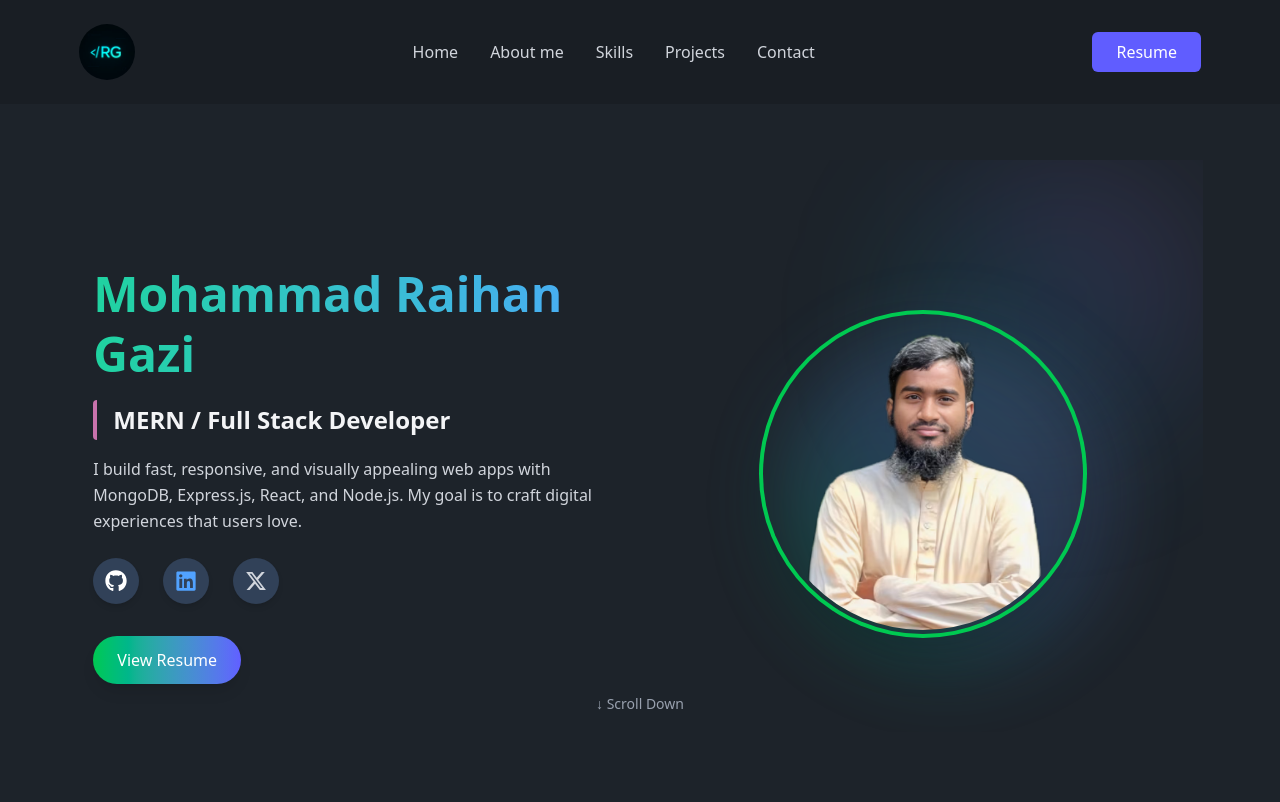
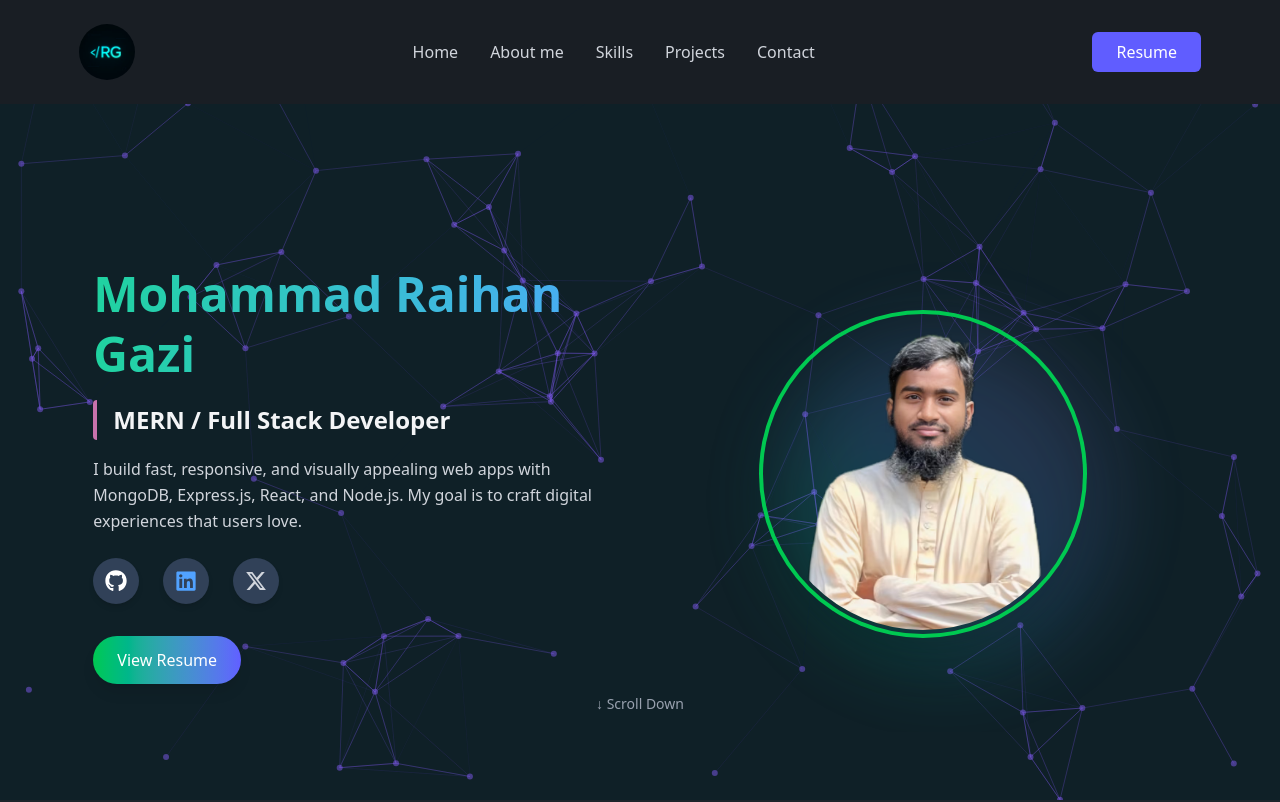
Before and after one commit to gaziraihan1/my-portfolio, a React (Vite) app: page / in a window 1280 px wide. Shown: the top 802 px of the page. Built offline with nearby package versions, Linux system fonts and the light colour scheme.

Commit message:
particles added

```diff
--- a/package.json
+++ b/package.json
@@ -13,6 +13,7 @@
     "@emailjs/browser": "^4.4.1",
     "@tailwindcss/vite": "^4.1.11",
     "@tsparticles/react": "^3.0.0",
+    "@tsparticles/slim": "^3.9.1",
     "daisyui": "^5.0.43",
     "framer-motion": "^12.19.2",
     "react": "^19.1.0",
--- a/src/Components/About/About.jsx
+++ b/src/Components/About/About.jsx
@@ -3,7 +3,7 @@ import { motion } from "framer-motion";
 
 const About = () => {
   return (
-    <section className="mt-16 md:mt-20 lg:mt-28 mx-auto px-6">
+    <section className="mt-8 md:mt-14 lg:mt-20 2xl:mt-28 mx-auto px-6">
       <motion.h1
         className="text-center text-3xl font-bold text-white mb-10"
         initial={{ opacity: 0, y: -30 }}
--- /dev/null
+++ b/src/Components/BackgroundAnimation/BackgroundAnimation.jsx
@@ -0,0 +1,40 @@
+
+import { useEffect, useState } from "react";
+import Particles, { initParticlesEngine } from "@tsparticles/react";
+import { loadSlim } from "@tsparticles/slim";
+
+const BackgroundAnimation = () => {
+  const [init, setInit] = useState(false);
+
+  useEffect(() => {
+    initParticlesEngine(async (engine) => {
+      await loadSlim(engine);
+    }).then(() => {
+      setInit(true);
+    });
+  }, []);
+
+  if (!init) return null;
+
+  return (
+    <Particles
+      id="tsparticles"
+       options={{
+  background: { color: "#0f2027" },
+  fpsLimit: 60,
+  particles: {
+    number: { value: 100 },
+    color: { value: "#7f5af0" },
+    shape: { type: "circle" },
+    opacity: { value: 0.5 },
+    size: { value: 3 },
+    links: { enable: true, color: "#7f5af0", distance: 150, opacity: 0.4 },
+    move: { enable: true, speed: 1 },
+  },
+}}
+      className="absolute inset-0 -z-10"
+    />
+  );
+};
+
+export default BackgroundAnimation;
--- a/src/Components/Banner/Bannner.jsx
+++ b/src/Components/Banner/Bannner.jsx
@@ -5,7 +5,7 @@ import { FaXTwitter, FaGithub, FaLinkedin } from "react-icons/fa6";
 const Banner = () => {
   return (
     <section className="mt-6 md:mt-10 lg:mt-14 2xl:mt-18 relative overflow-hidden mx-6 md:mx-4 lg:mx-6 px-4">
-      <div className="absolute top-0 right-0 w-[300px] h-[300px] rounded-full bg-gradient-to-tr from-green-400/20 via-blue-500/10 to-purple-400/20 blur-3xl pointer-events-none"></div>
+      <div className="absolute top-0 right-0 w-[300px] h-[300px] rounded-full pointer-events-none"></div>
 
       <div
         className="
--- a/src/Components/Projects/Projects.jsx
+++ b/src/Components/Projects/Projects.jsx
@@ -3,6 +3,7 @@ import { motion } from "framer-motion";
 import projects from "../../assets/projects.json";
 import * as SiIcons from "react-icons/si";
 import { Link } from "react-router";
+import { FaExternalLinkAlt, FaGithub } from "react-icons/fa";
 
 const Projects = () => {
   return (
@@ -12,8 +13,10 @@ const Projects = () => {
         </h1>
       <div className="mt-8 md:mt-6 lg:mt-10 grid gap-8 sm:grid-cols-2 lg:grid-cols-3">
         {projects.map((project) => (
+          <Link key={project.id} to={`/project-details/${project.id}`}>
+
           <motion.div
-            key={project.id}
+
             whileHover={{ scale: 1.01 }}
             whileTap={{ scale: 0.98 }}
             className="bg-gray-800 rounded-2xl overflow-hidden shadow-lg hover:shadow-2xl transition-all duration-300 flex flex-col"
@@ -52,31 +55,21 @@ const Projects = () => {
                 </div>
               </div>
 
-              <div className="mt-6 flex justify-between items-center flex-wrap gap-4">
-                <Link to={`/project-details/${project.id}`} className="px-4 py-2 rounded-lg bg-blue-600 text-white text-sm font-medium hover:bg-blue-700 transition-colors">
-                Details
-                </Link>
-                <a
-                  href={project.links.live}
-                  target="_blank"
-                  rel="noopener noreferrer"
-                  className="px-4 py-2 rounded-lg bg-indigo-600 text-white text-sm font-medium hover:bg-indigo-700 transition-colors"
-                >
-                  Live Demo
-                </a>
+              <div className="mt-6 flex gap-4 ">
 
+                    <a href={project.links.live} className="flex items-center gap-1 px-3 py-1 bg-green-500 text-white rounded hover:bg-green-600 transition" > Live Demo <FaExternalLinkAlt /></a>
                   <a
                     href={project.links.client}
                     target="_blank"
                     rel="noopener noreferrer"
-                  className="rounded-lg text-gray-200 text-sm font-medium btn btn-secondary transition-colors"
+                     className="flex items-center gap-1 px-3 py-1 bg-gray-600 text-white rounded hover:bg-gray-700 transition"
                   >
-                  Client
+                    <FaGithub /> GitHub
                   </a>
-
               </div>
             </div>
           </motion.div>
+          </Link>
         ))}
       </div>
     </div>
--- a/src/Components/Skill/Skills.jsx
+++ b/src/Components/Skill/Skills.jsx
@@ -55,7 +55,11 @@ export default function Skills() {
       <h2 className="text-center text-3xl font-bold text-white mb-10">💡 My Skills</h2>
 
       {skillCategories.map(({ title, skills }, idx) => (
-        <div key={idx} className="mb-6">
+        <motion.div
+        initial={{ opacity: 0, y: 20 }}
+        whileInView={{ opacity: 1, y: 0 }}
+        transition={{ duration: 0.5 }}
+        key={idx} className="mb-6">
           <h3 className="text-2xl font-semibold text-blue-400 mb-6 border-b border-blue-500 w-max">
             {title}
           </h3>
@@ -72,7 +76,7 @@ export default function Skills() {
               </motion.div>
             ))}
           </div>
-        </div>
+        </motion.div>
       ))}
     </section>
   );
--- a/src/Pages/Home/Home.jsx
+++ b/src/Pages/Home/Home.jsx
@@ -4,10 +4,12 @@ import About from "../../Components/About/About";
 import Skills from "../../Components/Skill/Skills";
 import Projects from "../../Components/Projects/Projects";
 import Contact from "../../Components/Contact/Contact";
+import BackgroundAnimation from "../../Components/BackgroundAnimation/BackgroundAnimation";
 
 const Home = () => {
   return (
     <div className="min-h-screen flex flex-col gap-4">
+      <BackgroundAnimation />
       <Bannner />
       <section id="about-me">
         <About />
```
Also changed, not shown: 1 other file (tests, documents, lock files or other folders). Lines whose indentation alone changed are shown as unchanged.
